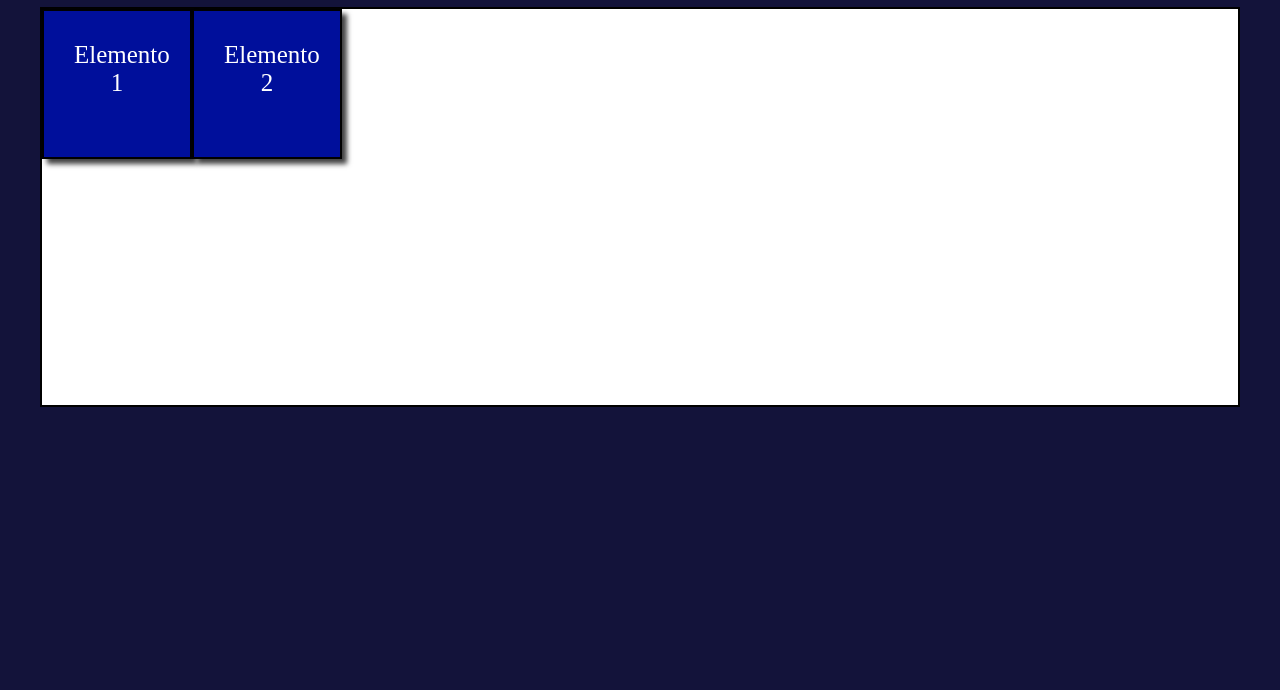
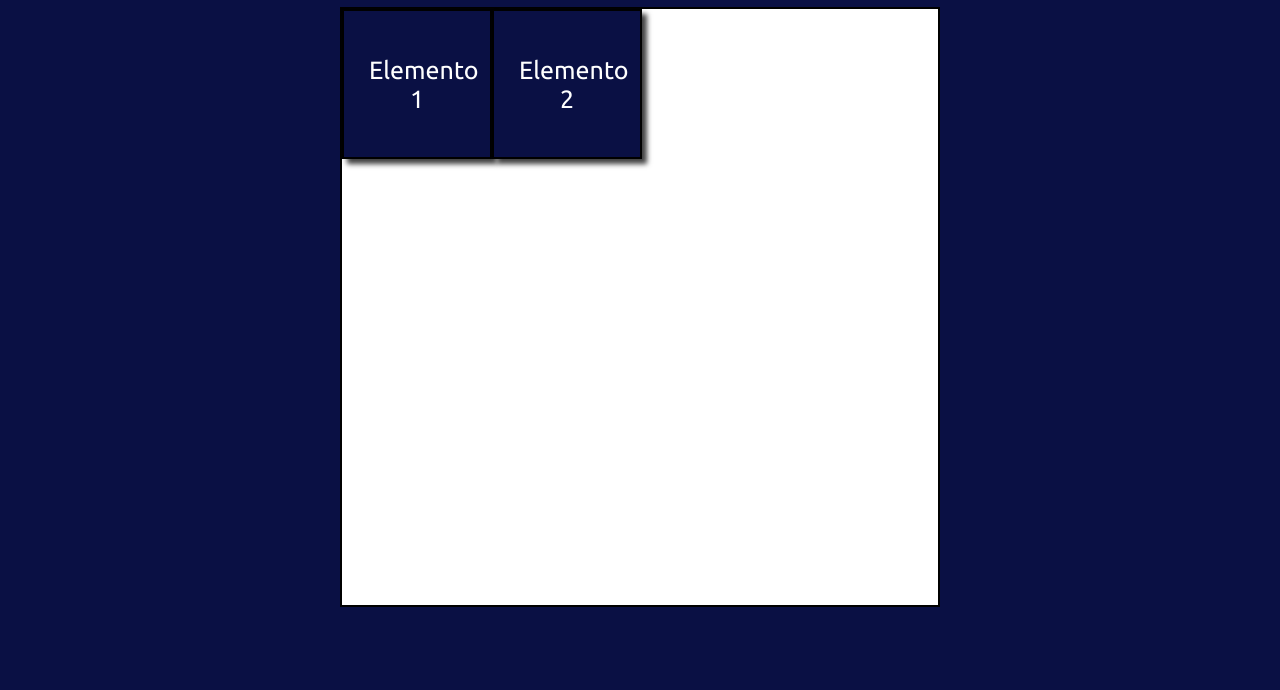
Before and after one commit to kennedyFerreira/projeto-flex-box, a plain HTML site: page index.html in a window 1280 px wide. Shown: the part 120-810 px from the top of the page. Drawn offline with Linux system fonts and the light colour scheme.

Commit message:
add font family

```diff
--- a/css/style.css
+++ b/css/style.css
@@ -6,10 +6,11 @@
 
 html, body {
     height: 100%;
+    font-family:'Ubuntu', sans-serif;;
 }
 
 body {
-    background-color: rgb(19, 19, 58);
+    background-color: rgb(10, 16, 68);
 }
 
 header h1 {
@@ -43,6 +44,9 @@ header h1 {
     font: 10px;
     border-radius: 8px;
 }
+.select option {
+    font-family: 'Ubuntu', sans-serif;
+}
 
 .dad {
     display: flex;
@@ -50,8 +54,8 @@ header h1 {
     background-color: #fff;
     border: 2px solid black;
     margin: 10px auto ;
-    width: 1200px;
-    height: 400px;
+    width: 600px;
+    height: 600px;
 
 
 }
@@ -59,7 +63,7 @@ header h1 {
 .son {
     display: inline-block;
 
-    background-color: rgb(0, 15, 155);
+    background-color: rgb(10, 16, 68);
     border: 2px solid black;
     box-shadow: 5px 5px 5px rgb(65, 65, 65);
 
@@ -73,5 +77,6 @@ header h1 {
     display: block;
     color: #fff;
     font-size: 25px;
-    padding: 30px;
+    padding: 25px;
+    margin-top: 20px;
 }
--- a/index.html
+++ b/index.html
@@ -4,6 +4,7 @@
     <meta charset="UTF-8">
     <meta name="viewport" content="width=device-width, initial-scale=1.0">
     <link rel="stylesheet" href="./css/style.css">
+    <link href="https://fonts.googleapis.com/css2?family=Ubuntu&display=swap" rel="stylesheet">
     <title>Projeto flex box</title>
 </head>
 <body>
```
